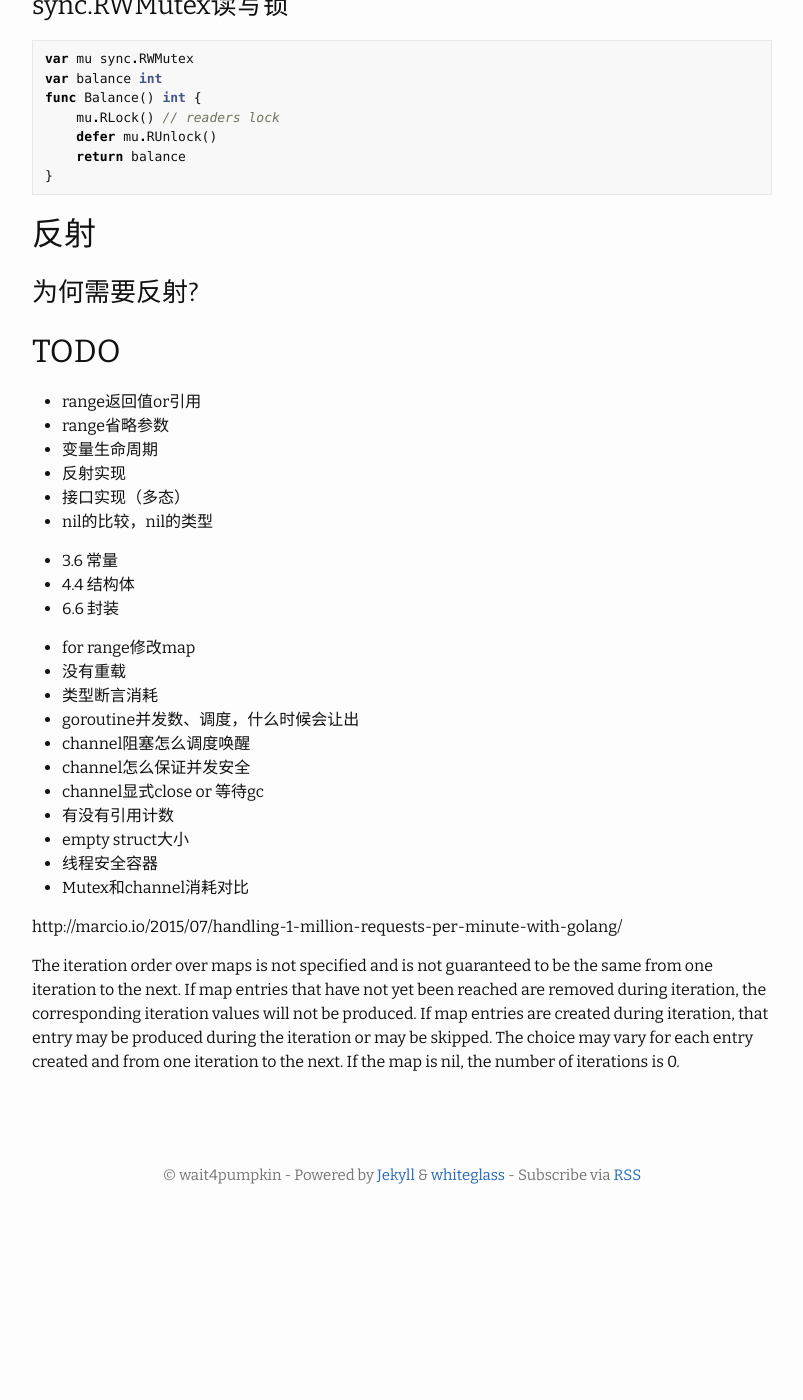
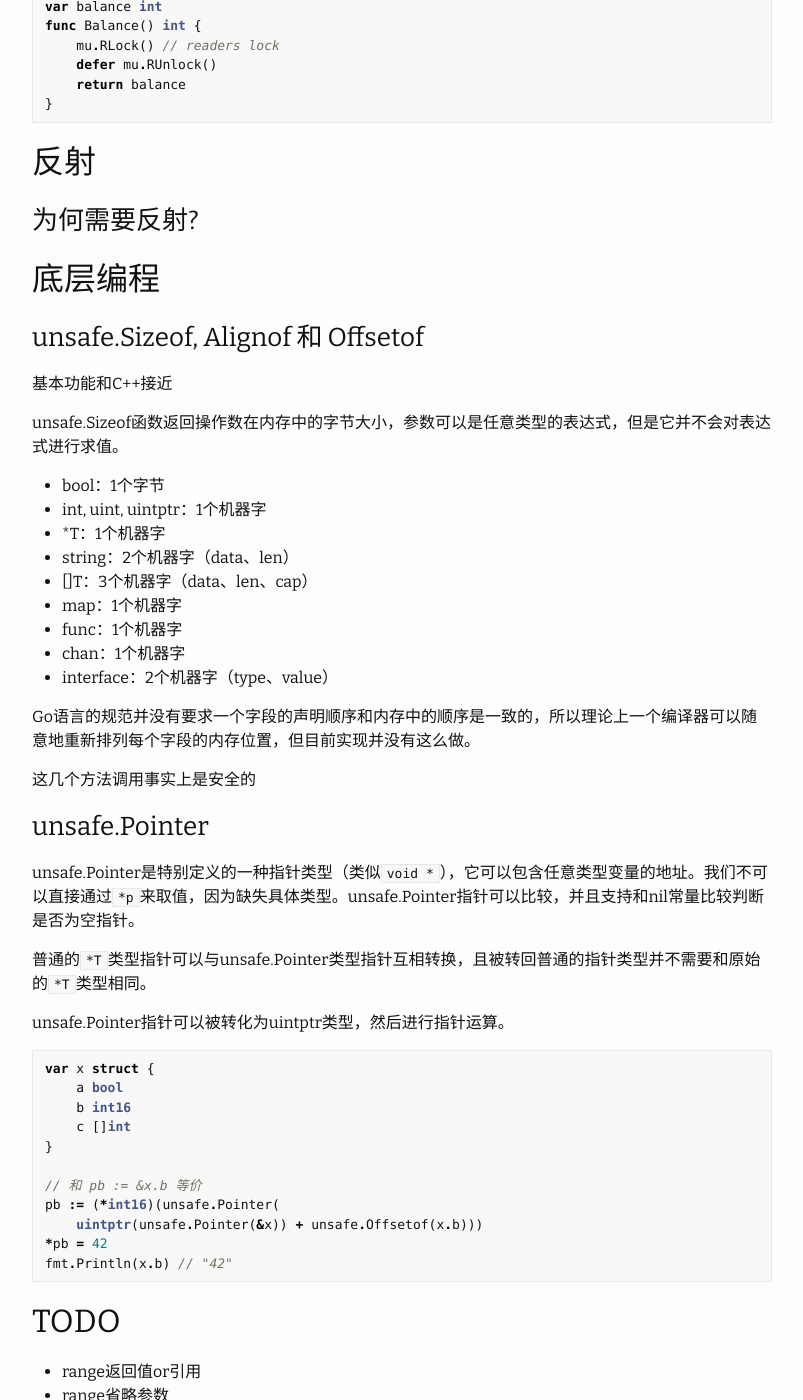
Before and after one commit to wait4pumpkin/wait4pumpkin.github.io, a Jekyll site: the page built from _posts/2019-09-17-the-go-programming-language.md, in a window 1280 px wide and 1400 px high, scrolled down 20731 px. Shown: the whole window, without its empty margins (238-1041 px from the left). Built offline with Jekyll 4.4.1, drawn with Linux system fonts in a browser that asks for light colours; our own code applies the rules of GitHub Pages for plain Markdown files; before the commit the page ends 21962 px from its top, so only the background shows below that; some of the changed text lies outside the part shown.

Commit message:
update gopl

````diff
--- a/_posts/2019-09-17-the-go-programming-language.md
+++ b/_posts/2019-09-17-the-go-programming-language.md
@@ -1,4 +1,10 @@
-# Go语言圣经
+---
+layout: post
+title: "The Go Programming Language"
+categories: go
+tags:
+  - notes
+---
 
 ## 程序结构
 
@@ -69,7 +75,7 @@ if 'a' <= c && c <= 'z' ||
 
 Go语言源文件总是用UTF8编码，并且Go语言的文本字符串也以UTF8编码的方式处理。
 
-一个原生的字符串面值形式是`` `...` ``，把`"`改为` ` `。原生字符串不进行转义，保留换行。
+一个原生的字符串面值形式是`` `...` ``，把`"`改为`` ` ``。原生字符串不进行转义，保留换行。
 
 #### Unicode
 
@@ -1039,8 +1045,49 @@ func Balance() int {
 ### 为何需要反射?
 
 
+## 底层编程
 
+### unsafe.Sizeof, Alignof 和 Offsetof
 
+基本功能和C++接近
+
+unsafe.Sizeof函数返回操作数在内存中的字节大小，参数可以是任意类型的表达式，但是它并不会对表达式进行求值。
+
++ bool：1个字节
++ int, uint, uintptr：1个机器字
++ *T：1个机器字
++ string：2个机器字（data、len）
++ []T：3个机器字（data、len、cap）
++ map：1个机器字
++ func：1个机器字
++ chan：1个机器字
++ interface：2个机器字（type、value）
+
+Go语言的规范并没有要求一个字段的声明顺序和内存中的顺序是一致的，所以理论上一个编译器可以随意地重新排列每个字段的内存位置，但目前实现并没有这么做。
+
+这几个方法调用事实上是安全的
+
+### unsafe.Pointer
+
+unsafe.Pointer是特别定义的一种指针类型（类似`void *`），它可以包含任意类型变量的地址。我们不可以直接通过`*p`来取值，因为缺失具体类型。unsafe.Pointer指针可以比较，并且支持和nil常量比较判断是否为空指针。
+
+普通的`*T`类型指针可以与unsafe.Pointer类型指针互相转换，且被转回普通的指针类型并不需要和原始的`*T`类型相同。
+
+unsafe.Pointer指针可以被转化为uintptr类型，然后进行指针运算。
+
+```go
+var x struct {
+    a bool
+    b int16
+    c []int
+}
+
+// 和 pb := &x.b 等价
+pb := (*int16)(unsafe.Pointer(
+    uintptr(unsafe.Pointer(&x)) + unsafe.Offsetof(x.b)))
+*pb = 42
+fmt.Println(x.b) // "42"
+```
 
 ## TODO
 
@@ -1050,6 +1097,7 @@ func Balance() int {
 + 反射实现
 + 接口实现（多态）
 + nil的比较，nil的类型
++ gc什么时候执行，一个语句内可能执行gc吗
 
 + 3.6 常量
 + 4.4 结构体
````
Also changed, not shown: _posts/docker.md (added, +32 -0 lines).
